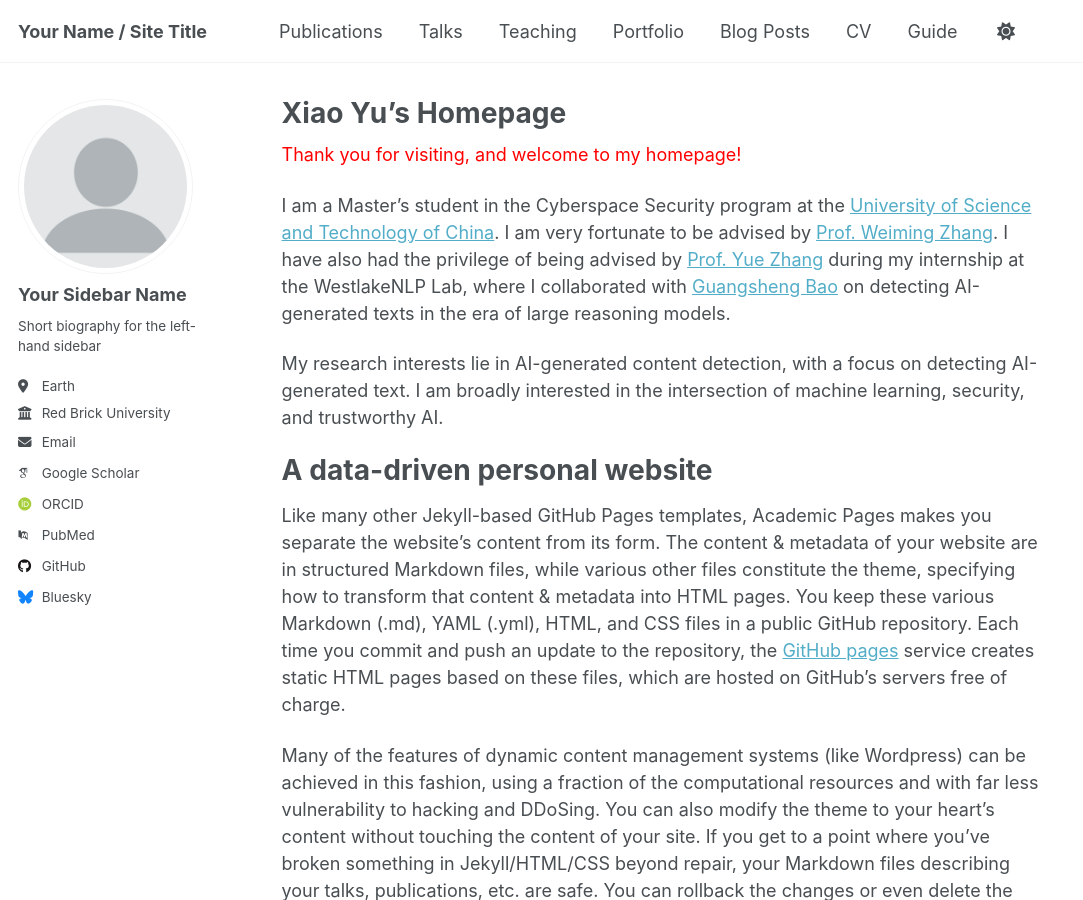
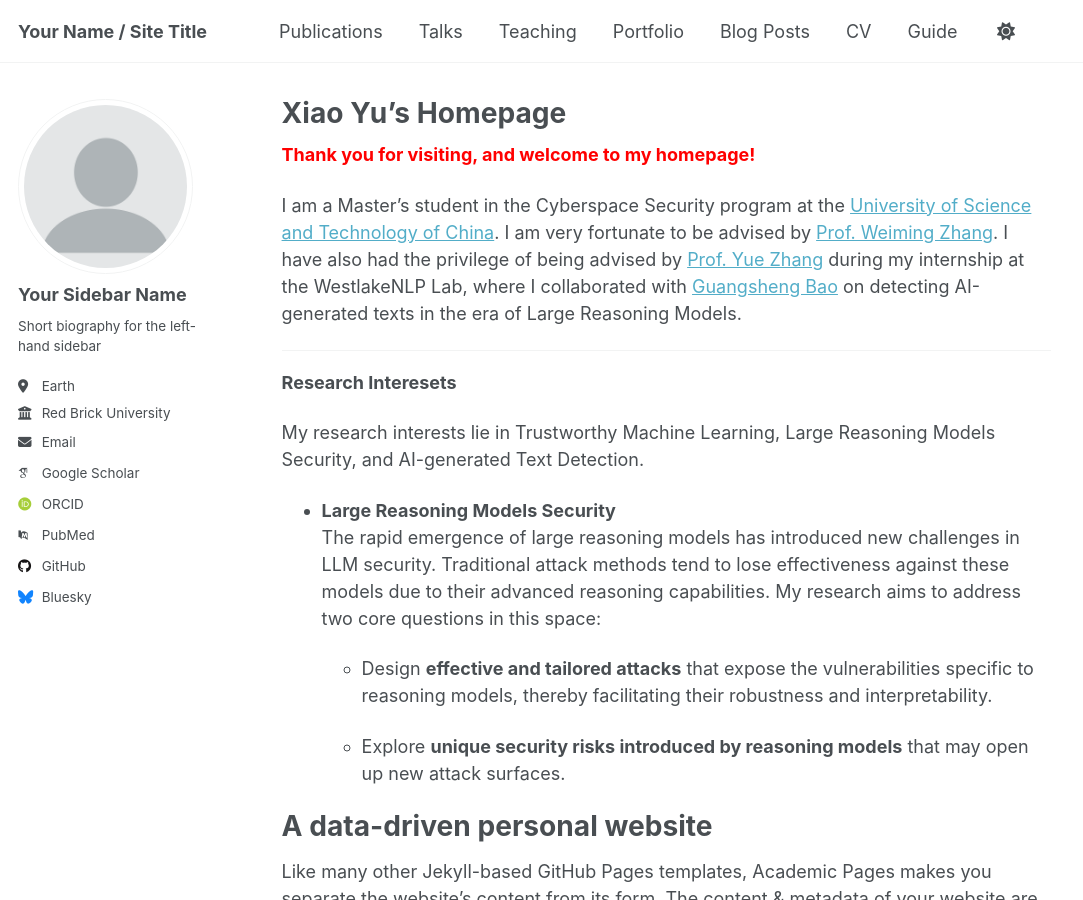
Before and after one commit to happy-Moer/yuxiao.github.io, a Jekyll site: the page built from _pages/about.md, in a window 1280 px wide and 900 px high. Shown: the whole window, without its empty margins (0-1083 px from the left). Built offline with Jekyll 4.4.1, drawn with Linux system fonts in a browser that asks for light colours; some web fonts are replaced; a script that is not in the unit is left out.

Commit message:
Update about.md

```diff
--- a/_pages/about.md
+++ b/_pages/about.md
@@ -7,12 +7,25 @@ redirect_from:
   - /about.html
 ---
 
-<span style="color:red;">Thank you for visiting, and welcome to my homepage!</span>
+<span style="color:red;">**Thank you for visiting, and welcome to my homepage!**</span>
+
 
 I am a Master's student in the Cyberspace Security program at the [University of Science and Technology of China](https://www.ustc.edu.cn/). I am very fortunate to be advised by [Prof. Weiming Zhang](https://scholar.google.com/citations?hl=zh-CN&user=eTCfl6cAAAAJ).
-I have also had the privilege of being advised by [Prof. Yue Zhang](https://frcchang.github.io/) during my internship at the WestlakeNLP Lab, where I collaborated with [Guangsheng Bao](https://scholar.google.com/citations?user=cxPJx2kAAAAJ&hl=en) on detecting AI-generated texts in the era of large reasoning models.
+I have also had the privilege of being advised by [Prof. Yue Zhang](https://frcchang.github.io/) during my internship at the WestlakeNLP Lab, where I collaborated with [Guangsheng Bao](https://scholar.google.com/citations?user=cxPJx2kAAAAJ&hl=en) on detecting AI-generated texts in the era of Large Reasoning Models.
 
-My research interests lie in AI-generated content detection, with a focus on detecting AI-generated text. I am broadly interested in the intersection of machine learning, security, and trustworthy AI.
+---
+
+**Research Interesets**
+
+My research interests lie in Trustworthy Machine Learning, Large Reasoning Models Security, and AI-generated Text Detection.
+
+- **Large Reasoning Models Security**
+  The rapid emergence of large reasoning models has introduced new challenges in LLM security. Traditional attack methods tend to lose effectiveness against these models due to their advanced reasoning capabilities. My research aims to address two core questions in this space:
+
+  - Design **effective and tailored attacks** that expose the vulnerabilities specific to reasoning models, thereby facilitating their robustness and interpretability.
+
+  - Explore **unique security risks introduced by reasoning models** that may open up new attack surfaces.
+
 
 A data-driven personal website
 ======
```
